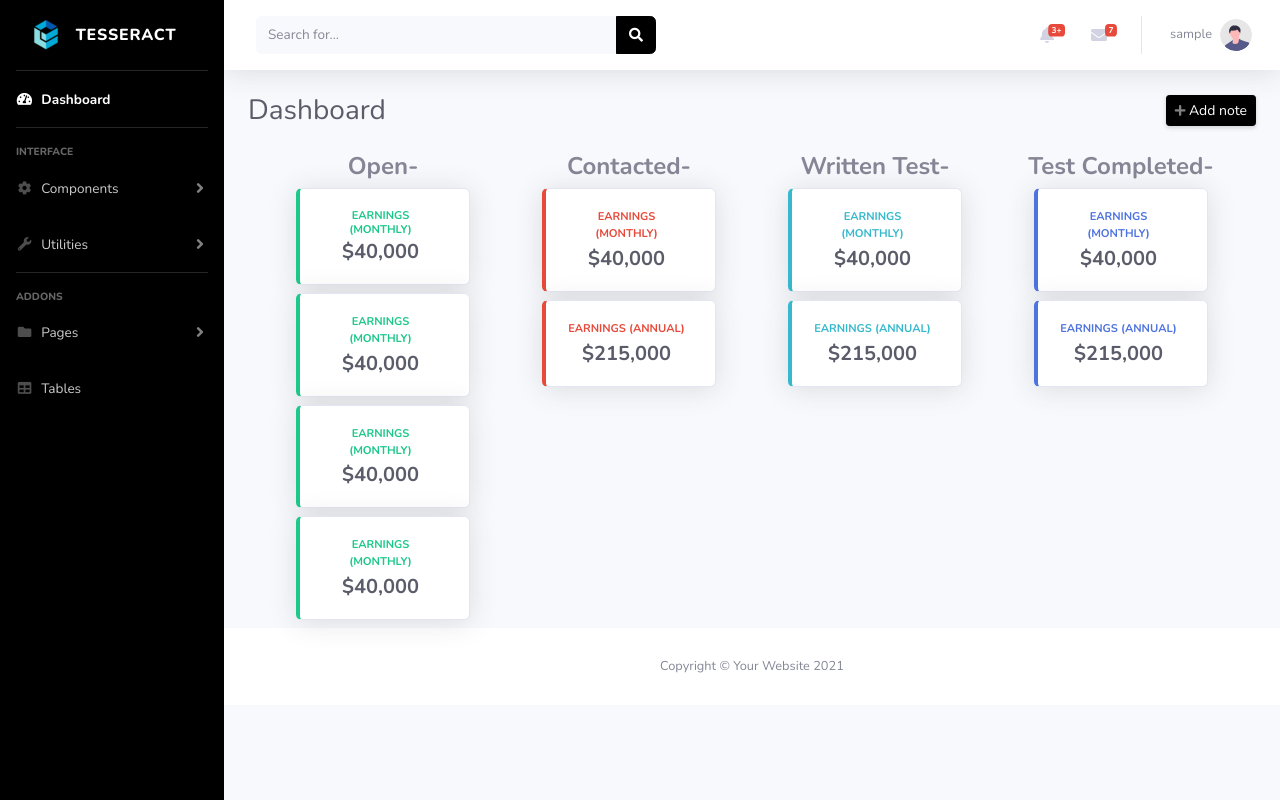
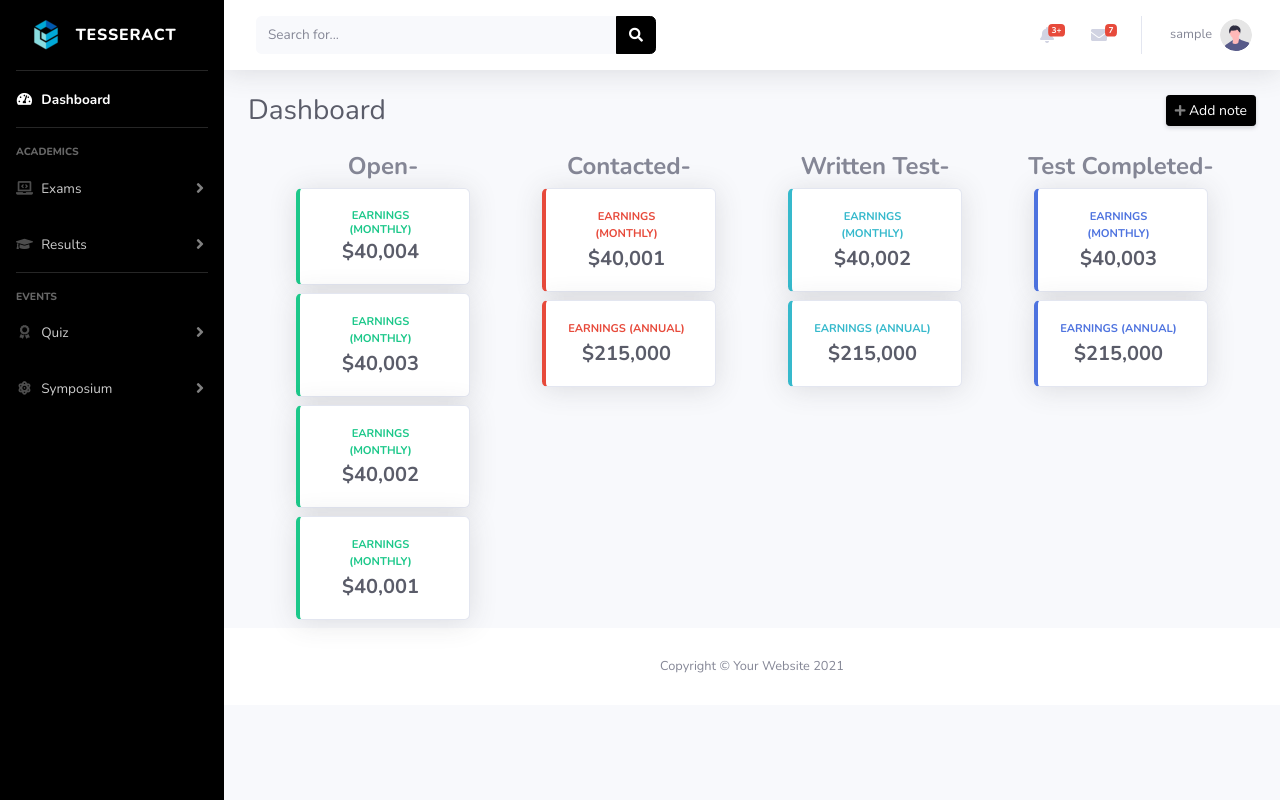
Before and after one commit to LEELAVATHI-B/fram, a Django app: page /dashboard/ in a window 1280 px wide. Run offline with Django 4.2, Linux system fonts and the light colour scheme; the visitor is signed in with stand-in values (Sample User, id 1); some libraries are stand-ins or nearby versions.

Commit message:
Endpoints updated :slightly_smiling_face:

```diff
--- a/cube/templates/cube/base.html
+++ b/cube/templates/cube/base.html
@@ -33,7 +33,7 @@
     <ul class="navbar-nav bg-gradient-primary sidebar sidebar-dark accordion" id="accordionSidebar">
 
         <!-- Sidebar - Brand -->
-        <a class="sidebar-brand d-flex align-items-center justify-content-center" href="index.html">
+        <a class="sidebar-brand d-flex align-items-center justify-content-center" href="{% url 'dashboard' %}">
             <div class="sidebar-brand-icon">
                 <img src="{% static 'cube/icons/tesseract_logo.ico' %}">
             </div>
@@ -46,7 +46,7 @@
         <!-- Nav Item - Dashboard -->
         {% if user.is_authenticated %}
             <li class="nav-item active">
-                <a class="nav-link" href="index.html">
+                <a class="nav-link" href="{% url 'dashboard' %}">
                     <i class="fas fa-fw fa-tachometer-alt"></i>
                     <span>Dashboard</span></a>
             </li>
@@ -56,21 +56,23 @@
 
             <!-- Heading -->
             <div class="sidebar-heading">
-                Interface
+                Academics
             </div>
 
             <!-- Nav Item - Pages Collapse Menu -->
             <li class="nav-item">
                 <a class="nav-link collapsed" href="#" data-toggle="collapse" data-target="#collapseTwo"
                    aria-expanded="true" aria-controls="collapseTwo">
-                    <i class="fas fa-fw fa-cog"></i>
-                    <span>Components</span>
+                    <i class="fas fa-fw fa-laptop-code"></i>
+                    <span>Exams</span>
                 </a>
                 <div id="collapseTwo" class="collapse" aria-labelledby="headingTwo" data-parent="#accordionSidebar">
                     <div class="bg-white py-2 collapse-inner rounded">
-                        <h6 class="collapse-header">Custom Components:</h6>
-                        <a class="collapse-item" href="buttons.html">Buttons</a>
-                        <a class="collapse-item" href="cards.html">Cards</a>
+                        <h6 class="collapse-header">Subjects: </h6>
+                        <a class="collapse-item" href="#">Data Science</a>
+                        <a class="collapse-item" href="#">Artificial Intelligence</a>
+                        <a class="collapse-item" href="#">Machine Learning</a>
+                        <a class="collapse-item" href="#">Networking</a>
                     </div>
                 </div>
             </li>
@@ -79,17 +81,15 @@
             <li class="nav-item">
                 <a class="nav-link collapsed" href="#" data-toggle="collapse" data-target="#collapseUtilities"
                    aria-expanded="true" aria-controls="collapseUtilities">
-                    <i class="fas fa-fw fa-wrench"></i>
-                    <span>Utilities</span>
+                    <i class="fas fa-fw fa-graduation-cap"></i>
+                    <span>Results</span>
                 </a>
                 <div id="collapseUtilities" class="collapse" aria-labelledby="headingUtilities"
                      data-parent="#accordionSidebar">
                     <div class="bg-white py-2 collapse-inner rounded">
-                        <h6 class="collapse-header">Custom Utilities:</h6>
-                        <a class="collapse-item" href="utilities-color.html">Colors</a>
-                        <a class="collapse-item" href="utilities-border.html">Borders</a>
-                        <a class="collapse-item" href="utilities-animation.html">Animations</a>
-                        <a class="collapse-item" href="utilities-other.html">Other</a>
+                        <h6 class="collapse-header">Semester:</h6>
+                        <a class="collapse-item" href="#">Odd-Sem</a>
+                        <a class="collapse-item" href="#">Even-Sem</a>
                     </div>
                 </div>
             </li>
@@ -99,35 +99,41 @@
 
             <!-- Heading -->
             <div class="sidebar-heading">
-                Addons
+                Events
             </div>
 
             <!-- Nav Item - Pages Collapse Menu -->
             <li class="nav-item">
                 <a class="nav-link collapsed" href="#" data-toggle="collapse" data-target="#collapsePages"
                    aria-expanded="true" aria-controls="collapsePages">
-                    <i class="fas fa-fw fa-folder"></i>
-                    <span>Pages</span>
+                    <i class="fas fa-fw fa-award"></i>
+                    <span>Quiz</span>
                 </a>
                 <div id="collapsePages" class="collapse" aria-labelledby="headingPages" data-parent="#accordionSidebar">
                     <div class="bg-white py-2 collapse-inner rounded">
-                        <h6 class="collapse-header">Login Screens:</h6>
-                        <a class="collapse-item" href="login.html">Login</a>
-                        <a class="collapse-item" href="register.html">Register</a>
-                        <a class="collapse-item" href="forgot-password.html">Forgot Password</a>
-                        <div class="collapse-divider"></div>
-                        <h6 class="collapse-header">Other Pages:</h6>
-                        <a class="collapse-item" href="404.html">404 Page</a>
-                        <a class="collapse-item" href="blank.html">Blank Page</a>
+                        <h6 class="collapse-header">Quiz Events:</h6>
+                        <a class="collapse-item" href="#">Math-Quiz</a>
+                        <a class="collapse-item" href="#">Techie-Quiz</a>
+                        <a class="collapse-item" href="#">Marvel-Quiz</a>
                     </div>
                 </div>
             </li>
 
             <!-- Nav Item - Tables -->
             <li class="nav-item">
-                <a class="nav-link" href="tables.html">
-                    <i class="fas fa-fw fa-table"></i>
-                    <span>Tables</span></a>
+                <a class="nav-link collapsed" href="#" data-toggle="collapse" data-target="#collapsePages"
+                   aria-expanded="true" aria-controls="collapsePages">
+                    <i class="fas fa-fw fa-atom"></i>
+                    <span>Symposium</span>
+                </a>
+                <div id="collapsePages" class="collapse" aria-labelledby="headingPages" data-parent="#accordionSidebar">
+                    <div class="bg-white py-2 collapse-inner rounded">
+                        <h6 class="collapse-header">Events:</h6>
+                        <a class="collapse-item" href="#">Ideathon</a>
+                        <a class="collapse-item" href="#">Bugslaying</a>
+                        <a class="collapse-item" href="#">Make-Responsive</a>
+                    </div>
+                </div>
             </li>
             {% else %}
                 <li class="nav-item">
--- a/cube/templates/cube/dashboard.html
+++ b/cube/templates/cube/dashboard.html
@@ -2,10 +2,9 @@
 {% load static %}
 {% block content %}
     <div class="container-fluid">
-
         <!-- Page Heading -->
-        <div class="d-sm-flex align-items-center justify-content-between mb-4">
-            <h1 class="h3 mb-0 text-gray-800">Dashboard</h1>
+        <div class="d-sm-flex text-center align-items-center justify-content-between mb-4">
+            <h1 class="h3 mb-0 text-gray-800  ">Dashboard</h1>
             <a href="" class="d-none d-sm-inline-block btn btn-sm btn-primary shadow-sm"><i
                     class="fas fa-plus fa-sm text-white-50"></i> Add note</a>
         </div>
@@ -27,7 +26,7 @@
                                                 <div class="h3 text-xs font-weight-bold text-success text-uppercase mb-1">
                                                     Earnings (Monthly)
                                                 </div>
-                                                <div class="h5 mb-0 font-weight-bold text-gray-800">$40,000</div>
+                                                <div class="h5 mb-0 font-weight-bold text-gray-800">$40,004</div>
                                             </div>
                                         </div>
                                     </div>
@@ -41,7 +40,7 @@
                                                 <div class="text-xs font-weight-bold text-success text-uppercase mb-1">
                                                     Earnings (Monthly)
                                                 </div>
-                                                <div class="h5 mb-0 font-weight-bold text-gray-800">$40,000</div>
+                                                <div class="h5 mb-0 font-weight-bold text-gray-800">$40,003</div>
                                             </div>
                                         </div>
                                     </div>
@@ -55,7 +54,7 @@
                                                 <div class="text-xs font-weight-bold text-success text-uppercase mb-1">
                                                     Earnings (Monthly)
                                                 </div>
-                                                <div class="h5 mb-0 font-weight-bold text-gray-800">$40,000</div>
+                                                <div class="h5 mb-0 font-weight-bold text-gray-800">$40,002</div>
                                             </div>
                                         </div>
                                     </div>
@@ -69,7 +68,7 @@
                                                 <div class="text-xs font-weight-bold text-success text-uppercase mb-1">
                                                     Earnings (Monthly)
                                                 </div>
-                                                <div class="h5 mb-0 font-weight-bold text-gray-800">$40,000</div>
+                                                <div class="h5 mb-0 font-weight-bold text-gray-800">$40,001</div>
                                             </div>
                                         </div>
                                     </div>
@@ -96,7 +95,7 @@
                                                 <div class="text-xs font-weight-bold text-danger text-uppercase mb-1">
                                                     Earnings (Monthly)
                                                 </div>
-                                                <div class="h5 mb-0 font-weight-bold text-gray-800">$40,000</div>
+                                                <div class="h5 mb-0 font-weight-bold text-gray-800">$40,001</div>
                                             </div>
                                         </div>
                                     </div>
@@ -134,7 +133,7 @@
                                                 <div class="text-xs font-weight-bold text-info text-uppercase mb-1">
                                                     Earnings (Monthly)
                                                 </div>
-                                                <div class="h5 mb-0 font-weight-bold text-gray-800">$40,000</div>
+                                                <div class="h5 mb-0 font-weight-bold text-gray-800">$40,002</div>
                                             </div>
                                         </div>
                                     </div>
@@ -173,7 +172,7 @@
                                                 <div class="text-xs font-weight-bold text-primary text-uppercase mb-1">
                                                     Earnings (Monthly)
                                                 </div>
-                                                <div class="h5 mb-0 font-weight-bold text-gray-800">$40,000</div>
+                                                <div class="h5 mb-0 font-weight-bold text-gray-800">$40,003</div>
                                             </div>
                                         </div>
                                     </div>
```
